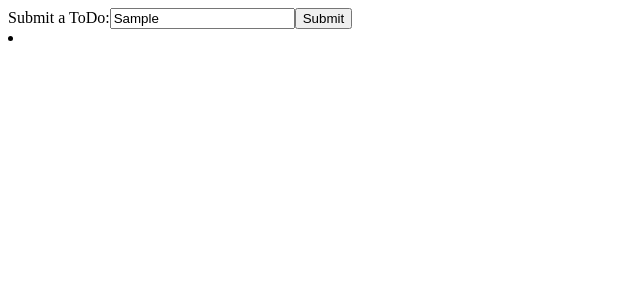
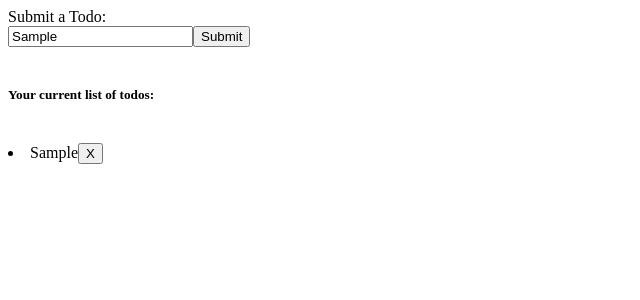
Before and after one commit to elmarek/react-practice-project-1, a React app: page / in a window 1280 px wide. Both pictures are taken after typing "Sample" into the empty fields and a click on the input "Submit". Shown: the top 300 px of the page, without its empty margins (0-640 px from the left). Built offline with nearby package versions, Linux system fonts and the light colour scheme; the HTML template or start-up script is replaced by a standard one.

Commit message:
Submit and create todo item, delete component in progress

```diff
--- a/src/app.jsx
+++ b/src/app.jsx
@@ -8,24 +8,32 @@ export default class App extends Component {
     super(props)
 
     this.state = {
+      value: '',
       toDoList: [],
       toDos: false,
     }
-   // this.handleChange = this.handleChange.bind(this);
+    this.handleChange = this.handleChange.bind(this);
     this.handleSubmit = this.handleSubmit.bind(this);
+    this.handleDelete = this.handleDelete.bind(this);
   }
 
-// handling input change
-  // handleChange(event) {
-  //   this.setState({toDoList: event.target.value})
-  // }
+  // handling input change
+  handleChange(event) {
+    this.setState({value: event.target.value})
+  }
 
   // handling on submit event
   handleSubmit(event) {
     this.setState({
-      toDoList: [...this.state.toDoList, event.target.value]
+      toDoList: [...this.state.toDoList, this.state.value]
     })
     event.preventDefault();
+  }
+
+  handleDelete(index) {
+    const newArr = [...this.state.tasks];
+    newArr.splice(index, 1);
+    this.setState({tasks: newArr});
   }
 
 
@@ -35,12 +43,16 @@ export default class App extends Component {
      <div>
      <form onSubmit={this.handleSubmit}>
         <label>
-          Submit a ToDo:
+          Submit a Todo:
+          <br/>
           <input type="text" value={this.state.value} onChange={this.handleChange} />
         </label>
         <input type="submit" value="Submit" />
       </form>
-      <List list={this.state.toDoList} />
+      <br></br>
+      <h5>Your current list of todos:</h5>
+      <br></br>
+      <List list={this.state.toDoList} index={this.state.toDoList.length - 1} onDelete={this.handleDelete}/>
       </div>
     )
   }
--- /dev/null
+++ b/src/deleteTodo.jsx
@@ -0,0 +1 @@
+import React, { Component } from 'react'
--- a/src/toDoList.jsx
+++ b/src/toDoList.jsx
@@ -1,10 +1,20 @@
 import React, { Component } from 'react'
 
+
+
+// let handleDelete = (index) => {
+//   const newArr = [...this.state.tasks];
+//   newArr.splice(index, 1);
+//   this.setState({tasks: newArr});
+// }
+
+//pass index to returned LI so it can be referenced for deletion
 const List = (props) => {
   if(props.list.length > 0) {
     return (
       props.list.map(item => {
-        return <li>{item}</li>
+         console.log(props.index)
+         return <li key='{index}'>{item}<button>{'X'}</button></li>
       })
     )
   } else {
```
